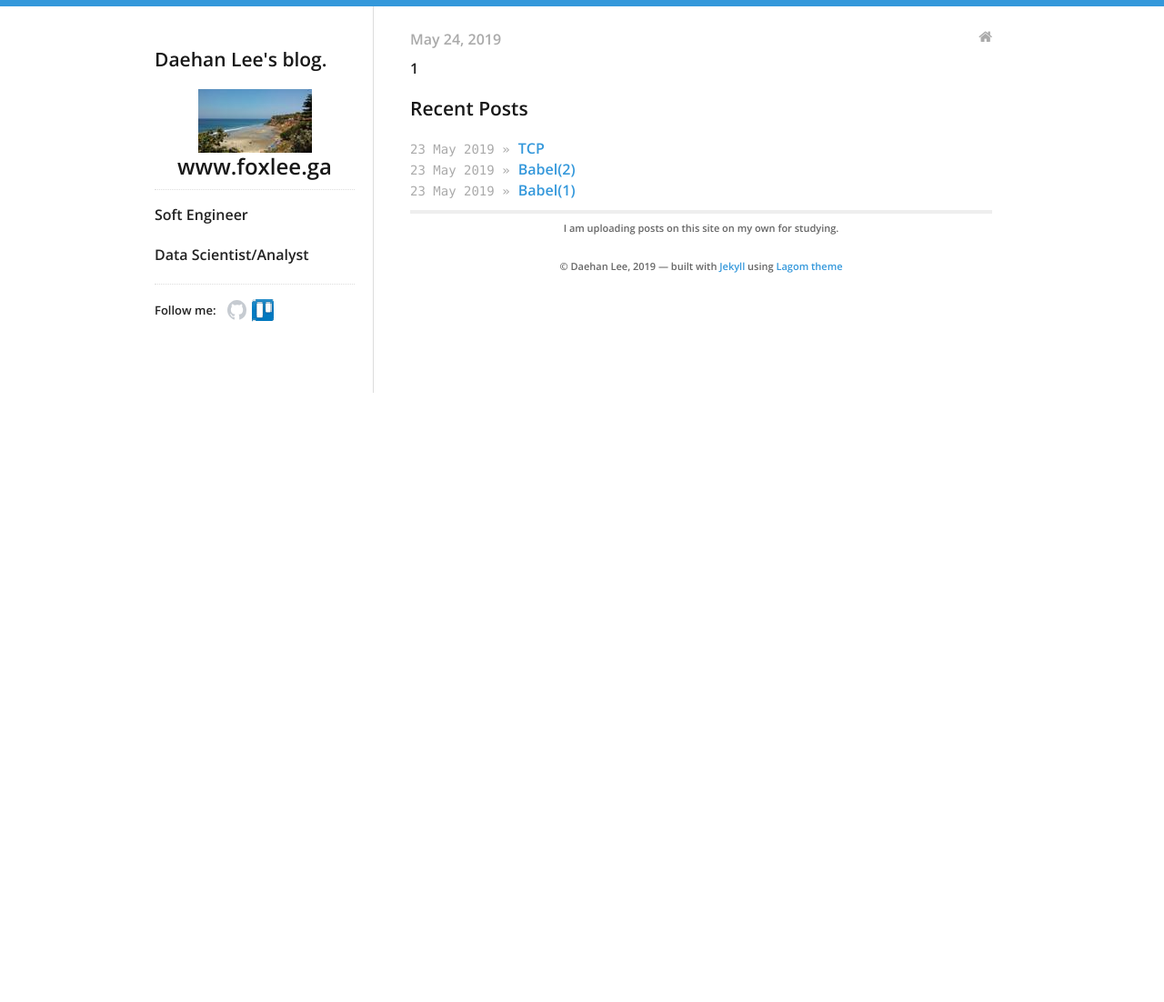
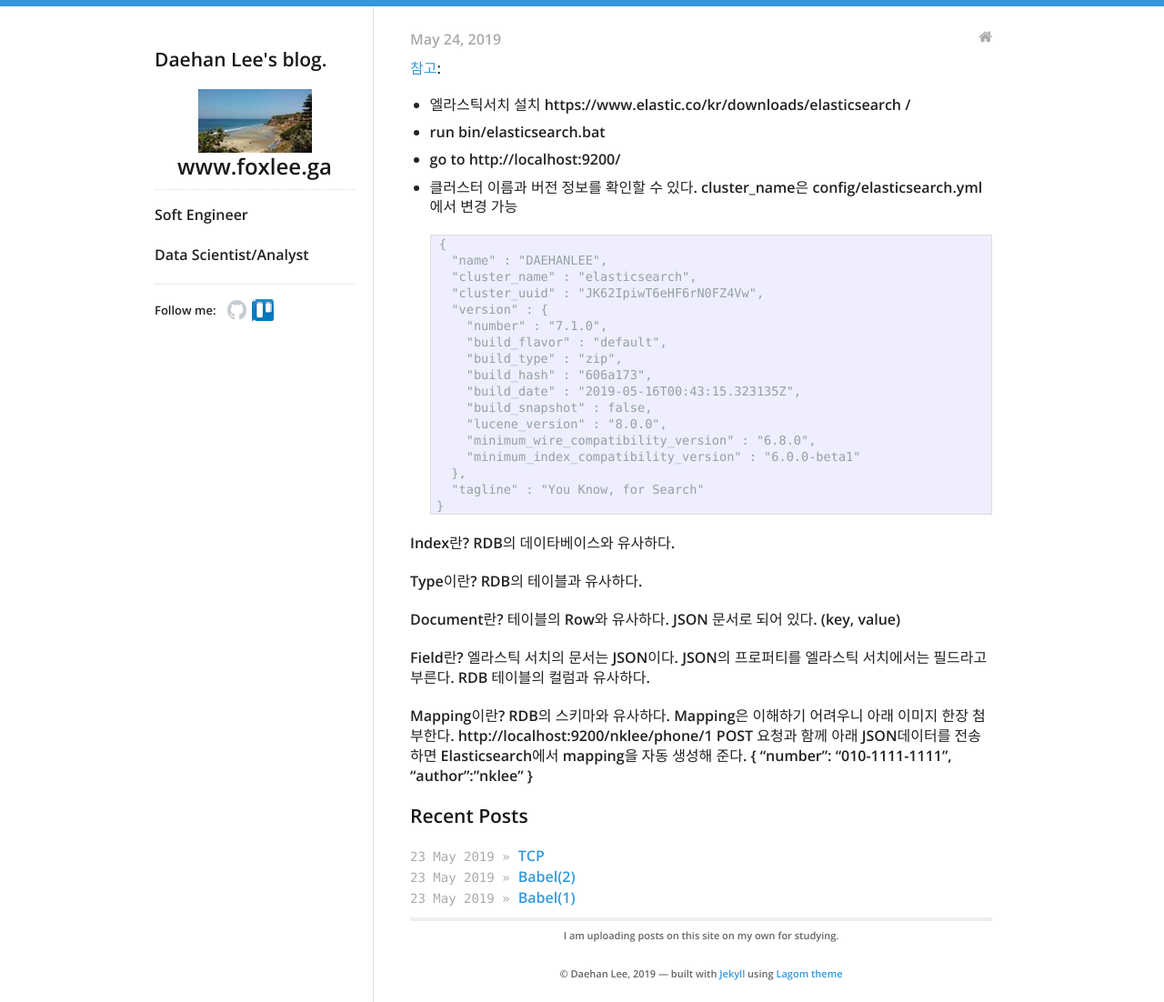
Before and after one commit to daehan0226/Study, a Jekyll site: the page built from _posts/2019-05-24-Elasticsearch.md, in a window 1280 px wide. Shown: the whole page at 91% size. Built offline with Jekyll 4.4.1, drawn with Linux system fonts in a browser that asks for light colours; before the commit the page ends 907 px from its top, so only the background shows below that.

Commit message:
Update 2019-05-24-Elasticsearch.md

```diff
--- a/_posts/2019-05-24-Elasticsearch.md
+++ b/_posts/2019-05-24-Elasticsearch.md
@@ -4,4 +4,63 @@ title: Elasticsearch
 categories:
 - blog
 ---
-1
+[참고]:
+
+* 엘라스틱서치 설치 https://www.elastic.co/kr/downloads/elasticsearch  /
+* run bin/elasticsearch.bat
+* go to http://localhost:9200/
+* 클러스터 이름과 버전 정보를 확인할 수 있다. cluster_name은 config/elasticsearch.yml 에서 변경 가능
+
+      {
+        "name" : "DAEHANLEE",
+        "cluster_name" : "elasticsearch",
+        "cluster_uuid" : "JK62IpiwT6eHF6rN0FZ4Vw",
+        "version" : {
+          "number" : "7.1.0",
+          "build_flavor" : "default",
+          "build_type" : "zip",
+          "build_hash" : "606a173",
+          "build_date" : "2019-05-16T00:43:15.323135Z",
+          "build_snapshot" : false,
+          "lucene_version" : "8.0.0",
+          "minimum_wire_compatibility_version" : "6.8.0",
+          "minimum_index_compatibility_version" : "6.0.0-beta1"
+        },
+        "tagline" : "You Know, for Search"
+      }
+
+Index란?
+RDB의 데이타베이스와 유사하다.
+
+Type이란?
+RDB의 테이블과 유사하다.
+
+Document란?
+테이블의 Row와 유사하다.
+JSON 문서로 되어 있다. (key, value)
+
+Field란?
+엘라스틱 서치의 문서는 JSON이다. JSON의 프로퍼티를 엘라스틱 서치에서는 필드라고 부른다.
+RDB 테이블의 컬럼과 유사하다.
+
+Mapping이란?
+RDB의 스키마와 유사하다.
+Mapping은 이해하기 어려우니 아래 이미지 한장 첨부한다.
+http://localhost:9200/nklee/phone/1 POST 요청과 함께 아래 JSON데이터를 전송하면 Elasticsearch에서 mapping을 자동 생성해 준다.
+{
+  "number": "010-1111-1111",
+  "author":"nklee"
+}
+
+
+
+
+
+
+
+
+
+
+
+
+[참고]: https://lng1982.tistory.com/283
```
